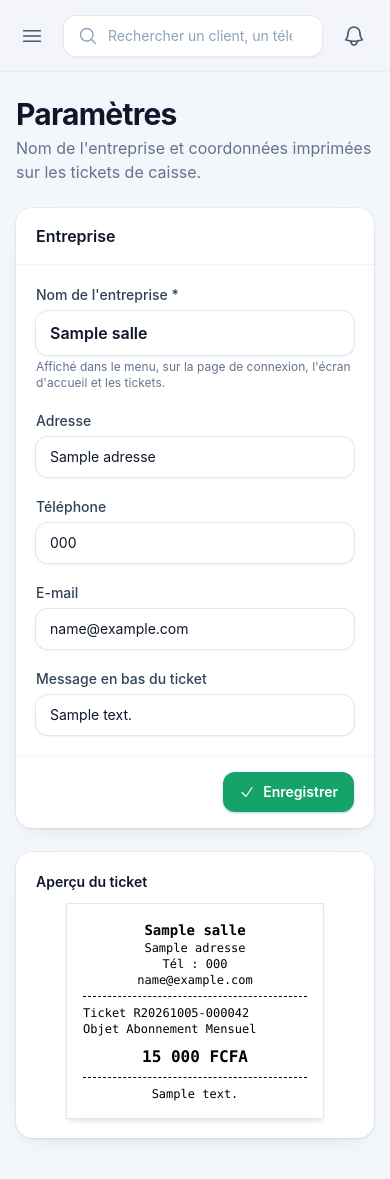
After one commit to guysergekouassi/gym, a Laravel app: template resources/views/admin/parametres.blade.php in a window 390 px wide. The commit adds this page. Shown: the top 1179 px of the page. Run offline with Laravel 12, Linux system fonts and the light colour scheme; a user stored in the database is signed in; data comes from the database, SQL or seed files in the repository; tables that the repository leaves empty hold one stand-in row (values such as "Sample post"); the template is opened without the code that fills it: most values are stand-ins (such as "Sample title", 1, 10 or a date in 2020); style sheets or scripts are compiled from the project's sources.

Commit message:
Paramètres : nom de l'entreprise, adresse, téléphone, e-mail et message du ticket
- Page Administration > Paramètres avec aperçu du ticket en direct
- Le nom remplace « GymFlow » partout (menu, connexion, accueil, ticket)
- E-mail et message personnalisé ajoutés au ticket (navigateur et ESC/POS)
- Nom par défaut : « Gym »

Co-Authored-By: Claude Opus 5.5 <noreply@anthropic.com>
Claude-Session: https://claude.ai/code/session_01BoHGktCQAeT5jXiFGuYBnv

```diff
--- a/app/Models/Parametre.php
+++ b/app/Models/Parametre.php
@@ -3,11 +3,23 @@
 namespace App\Models;
 
 use Illuminate\Database\Eloquent\Model;
+use Illuminate\Support\Facades\Cache;
 
-/** Réglages simples clé/valeur modifiables par l'admin. */
+/** Réglages simples clé/valeur modifiables par l'admin (page Paramètres). */
 class Parametre extends Model
 {
     public const TARIF_JOURNALIER = 'tarif_journalier';
+
+    /** Réglages de la salle qui remplacent les valeurs de config/salle.php. */
+    public const SALLE = [
+        'salle_nom' => 'nom',
+        'salle_adresse' => 'adresse',
+        'salle_telephone' => 'telephone',
+        'salle_email' => 'email',
+        'recu_message' => 'message_recu',
+    ];
+
+    private const CLE_CACHE = 'parametres.tous';
 
     protected $primaryKey = 'cle';
 
@@ -19,12 +31,31 @@ class Parametre extends Model
 
     public static function valeur(string $cle, mixed $defaut = null): mixed
     {
-        return self::find($cle)?->valeur ?? $defaut;
+        return self::tous()[$cle] ?? $defaut;
     }
 
-    public static function definir(string $cle, string|int $valeur): void
+    public static function definir(string $cle, string|int|null $valeur): void
     {
         self::updateOrCreate(['cle' => $cle], ['valeur' => (string) $valeur]);
+        Cache::forget(self::CLE_CACHE);
+    }
+
+    /** @return array<string, string> */
+    public static function tous(): array
+    {
+        return Cache::rememberForever(self::CLE_CACHE, fn () => self::pluck('valeur', 'cle')->all());
+    }
+
+    /** Applique les réglages enregistrés à config('salle.*') (appelé au démarrage). */
+    public static function appliquerALaConfig(): void
+    {
+        $valeurs = self::tous();
+
+        foreach (self::SALLE as $cle => $config) {
+            if (array_key_exists($cle, $valeurs)) {
+                config(["salle.{$config}" => $valeurs[$cle]]);
+            }
+        }
     }
 
     /** Prix d'une entrée journalière : réglage admin, sinon valeur du .env. */
--- a/app/Providers/AppServiceProvider.php
+++ b/app/Providers/AppServiceProvider.php
@@ -2,6 +2,7 @@
 
 namespace App\Providers;
 
+use App\Models\Parametre;
 use App\Services\KpiService;
 use Illuminate\Support\Facades\DB;
 use Illuminate\Support\Facades\URL;
@@ -21,6 +22,13 @@ class AppServiceProvider extends ServiceProvider
         // Mots de passe : 10 caractères minimum, majuscules, minuscules et chiffres
         Password::defaults(fn () => Password::min(10)->letters()->mixedCase()->numbers());
 
+        // Nom, adresse, téléphone, e-mail de la salle : réglés par l'admin dans « Paramètres »
+        try {
+            Parametre::appliquerALaConfig();
+        } catch (\Throwable) {
+            // Base pas encore migrée (installation) : on garde les valeurs du .env
+        }
+
         // Cloche de la barre du haut : abonnements qui expirent bientôt
         View::composer('layouts.app', function ($view) {
             if (auth()->check()) {
--- a/app/Services/RecuService.php
+++ b/app/Services/RecuService.php
@@ -47,6 +47,9 @@ class RecuService
             if (config('salle.telephone')) {
                 $imprimante->text('Tel : '.$t(config('salle.telephone'))."\n");
             }
+            if (config('salle.email')) {
+                $imprimante->text($t(config('salle.email'))."\n");
+            }
             $imprimante->text(str_repeat('-', 42)."\n");
 
             $imprimante->setJustification(Printer::JUSTIFY_LEFT);
@@ -75,7 +78,7 @@ class RecuService
             $imprimante->text($t(Fcfa::format($paiement->montant))."\n");
             $imprimante->setTextSize(1, 1);
             $imprimante->text('Caisse : '.$t($paiement->user?->name)."\n\n");
-            $imprimante->text("Merci et bonne seance !\n");
+            $imprimante->text($t(config('salle.message_recu') ?: 'Merci et bonne seance !')."\n");
             $imprimante->feed(3);
             $imprimante->cut();
         } finally {
--- a/config/salle.php
+++ b/config/salle.php
@@ -2,9 +2,13 @@
 
 return [
 
-    'nom' => env('SALLE_NOM', 'GymFlow'),
+    'nom' => env('SALLE_NOM', 'Gym'),
     'adresse' => env('SALLE_ADRESSE', "Abidjan, Côte d'Ivoire"),
     'telephone' => env('SALLE_TELEPHONE', ''),
+    'email' => env('SALLE_EMAIL', ''),
+    'message_recu' => env('SALLE_MESSAGE_RECU', 'Merci et bonne séance !'),
+
+    // Ces valeurs sont modifiables par l'admin (page Paramètres), qui les remplace.
 
     // Tarif initial d'une entrée journalière (FCFA) — ensuite modifiable par l'admin dans l'application
     'tarif_journalier' => (int) env('SALLE_TARIF_JOURNALIER', 2000),
--- /dev/null
+++ b/resources/views/admin/parametres.blade.php
@@ -0,0 +1,59 @@
+@extends('layouts.app')
+@section('title', 'Paramètres')
+
+@section('content')
+<div class="mb-6">
+    <h1 class="text-3xl font-bold tracking-tight text-slate-900">Paramètres</h1>
+    <p class="mt-1 text-slate-500">Nom de l'entreprise et coordonnées imprimées sur les tickets de caisse.</p>
+</div>
+
+<form method="POST" action="{{ route('admin.parametres.update') }}" class="grid gap-6 xl:grid-cols-3">
+    @csrf @method('PUT')
+    <div class="card xl:col-span-2">
+        <div class="card-header"><h2 class="card-title">Entreprise</h2></div>
+        <div class="card-body grid gap-5 sm:grid-cols-2">
+            <div class="sm:col-span-2">
+                <label for="nom" class="label">Nom de l'entreprise *</label>
+                <input id="nom" name="nom" required maxlength="60" value="{{ old('nom', $salle['nom']) }}" class="input text-base font-semibold" data-apercu="nom">
+                <p class="hint">Affiché dans le menu, sur la page de connexion, l'écran d'accueil et les tickets.</p>
+            </div>
+            <div class="sm:col-span-2">
+                <label for="adresse" class="label">Adresse</label>
+                <input id="adresse" name="adresse" maxlength="150" value="{{ old('adresse', $salle['adresse']) }}" class="input" placeholder="ex. Cocody Angré, Abidjan" data-apercu="adresse">
+            </div>
+            <div>
+                <label for="telephone" class="label">Téléphone</label>
+                <input id="telephone" name="telephone" maxlength="40" value="{{ old('telephone', $salle['telephone']) }}" class="input" placeholder="07 00 00 00 00" data-apercu="telephone">
+            </div>
+            <div>
+                <label for="email" class="label">E-mail</label>
+                <input id="email" type="email" name="email" maxlength="150" value="{{ old('email', $salle['email']) }}" class="input" placeholder="contact@masalle.ci" data-apercu="email">
+            </div>
+            <div class="sm:col-span-2">
+                <label for="message_recu" class="label">Message en bas du ticket</label>
+                <input id="message_recu" name="message_recu" maxlength="120" value="{{ old('message_recu', $salle['message_recu']) }}" class="input" placeholder="Merci et bonne séance !" data-apercu="message_recu">
+            </div>
+        </div>
+        <div class="flex justify-end border-t border-slate-100 px-5 py-4">
+            <button type="submit" class="btn-primary"><x-icon name="check" class="size-4"/> Enregistrer</button>
+        </div>
+    </div>
+
+    {{-- Aperçu du ticket, mis à jour pendant la saisie --}}
+    <div class="card h-fit p-5">
+        <p class="mb-3 text-sm font-semibold text-slate-900">Aperçu du ticket</p>
+        <div class="mx-auto w-64 bg-white p-4 font-mono text-xs text-black shadow-md ring-1 ring-slate-200">
+            <p class="text-center text-sm font-bold" data-apercu-cible="nom">{{ $salle['nom'] }}</p>
+            <p class="text-center" data-apercu-cible="adresse">{{ $salle['adresse'] }}</p>
+            <p class="text-center">Tél : <span data-apercu-cible="telephone">{{ $salle['telephone'] }}</span></p>
+            <p class="text-center" data-apercu-cible="email">{{ $salle['email'] }}</p>
+            <p class="my-2 border-t border-dashed border-black"></p>
+            <p>Ticket   R20261005-000042</p>
+            <p>Objet    Abonnement Mensuel</p>
+            <p class="my-2 text-center text-base font-bold">15 000 FCFA</p>
+            <p class="my-2 border-t border-dashed border-black"></p>
+            <p class="text-center" data-apercu-cible="message_recu">{{ $salle['message_recu'] }}</p>
+        </div>
+    </div>
+</form>
+@endsection
--- a/resources/views/components/icon.blade.php
+++ b/resources/views/components/icon.blade.php
@@ -42,6 +42,7 @@
         'arrow-right' => 'M13.5 4.5 21 12m0 0-7.5 7.5M21 12H3',
         'ticket' => 'M16.5 6v.75m0 3v.75m0 3v.75m0 3V18m-9-5.25h5.25M7.5 15h3M3.375 5.25c-.621 0-1.125.504-1.125 1.125v3.026a2.999 2.999 0 0 1 0 5.198v3.026c0 .621.504 1.125 1.125 1.125h17.25c.621 0 1.125-.504 1.125-1.125v-3.026a2.999 2.999 0 0 1 0-5.198V6.375c0-.621-.504-1.125-1.125-1.125H3.375Z',
         'clipboard' => 'M9 12h3.75M9 15h3.75M9 18h3.75m3 .75H18a2.25 2.25 0 0 0 2.25-2.25V6.108c0-1.135-.845-2.098-1.976-2.192a48.424 48.424 0 0 0-1.123-.08m-5.801 0c-.065.21-.1.433-.1.664 0 .414.336.75.75.75h4.5a.75.75 0 0 0 .75-.75 2.25 2.25 0 0 0-.1-.664m-5.8 0A2.251 2.251 0 0 1 13.5 2.25H15c1.012 0 1.867.668 2.15 1.586m-5.8 0c-.376.023-.75.05-1.124.08C9.095 4.01 8.25 4.973 8.25 6.108V8.25m0 0H4.875c-.621 0-1.125.504-1.125 1.125v11.25c0 .621.504 1.125 1.125 1.125h9.75c.621 0 1.125-.504 1.125-1.125V9.375c0-.621-.504-1.125-1.125-1.125H8.25ZM6.75 12h.008v.008H6.75V12Zm0 3h.008v.008H6.75V15Zm0 3h.008v.008H6.75V18Z',
+        'settings' => 'M9.594 3.94c.09-.542.56-.94 1.11-.94h2.593c.55 0 1.02.398 1.11.94l.213 1.281c.063.374.313.686.645.87.074.04.147.083.22.127.325.196.72.257 1.075.124l1.217-.456a1.125 1.125 0 0 1 1.37.49l1.296 2.247a1.125 1.125 0 0 1-.26 1.431l-1.003.827c-.293.241-.438.613-.43.992a7.723 7.723 0 0 1 0 .255c-.008.378.137.75.43.991l1.004.827c.424.35.534.955.26 1.43l-1.298 2.247a1.125 1.125 0 0 1-1.369.491l-1.217-.456c-.355-.133-.75-.072-1.076.124a6.47 6.47 0 0 1-.22.128c-.331.183-.581.495-.644.869l-.213 1.281c-.09.543-.56.94-1.11.94h-2.594c-.55 0-1.019-.398-1.11-.94l-.213-1.281c-.062-.374-.312-.686-.644-.87a6.52 6.52 0 0 1-.22-.127c-.325-.196-.72-.257-1.076-.124l-1.217.456a1.125 1.125 0 0 1-1.369-.49l-1.297-2.247a1.125 1.125 0 0 1 .26-1.431l1.004-.827c.292-.24.437-.613.43-.991a6.932 6.932 0 0 1 0-.255c.007-.38-.138-.751-.43-.992l-1.004-.827a1.125 1.125 0 0 1-.26-1.43l1.297-2.247a1.125 1.125 0 0 1 1.37-.491l1.216.456c.356.133.751.072 1.076-.124.072-.044.146-.086.22-.128.332-.183.582-.495.644-.869l.214-1.28Z M15 12a3 3 0 1 1-6 0 3 3 0 0 1 6 0Z',
         'minus' => 'M5 12h14',
         'dumbbell' => 'M6.5 6.5v11M17.5 6.5v11M3.5 9v6M20.5 9v6M6.5 12h11',
     ];
--- a/resources/views/layouts/app.blade.php
+++ b/resources/views/layouts/app.blade.php
@@ -42,6 +42,7 @@
                 <a href="{{ route('admin.formules.index') }}" class="{{ $actif('admin.formules.*') }}"><x-icon name="tag"/> Formules &amp; tarifs</a>
                 <a href="{{ route('admin.utilisateurs.index') }}" class="{{ $actif('admin.utilisateurs.*') }}"><x-icon name="shield"/> Utilisateurs</a>
                 <a href="{{ route('admin.pointeuses.index') }}" class="{{ $actif('admin.pointeuses.*') }}"><x-icon name="fingerprint"/> Pointeuses</a>
+                <a href="{{ route('admin.parametres.edit') }}" class="{{ $actif('admin.parametres.*') }}"><x-icon name="settings"/> Paramètres</a>
             @endif
         </nav>
 
--- a/resources/views/recus/show.blade.php
+++ b/resources/views/recus/show.blade.php
@@ -46,6 +46,7 @@
     <div class="centre titre">{{ config('salle.nom') }}</div>
     <div class="centre">{{ config('salle.adresse') }}</div>
     @if(config('salle.telephone'))<div class="centre">Tél : {{ config('salle.telephone') }}</div>@endif
+    @if(config('salle.email'))<div class="centre">{{ config('salle.email') }}</div>@endif
     <div class="sep"></div>
 
     @if($paiement->estAnnule())
@@ -70,7 +71,7 @@
     <div class="montant">{{ Fcfa::format($paiement->montant) }}</div>
     <div class="centre">Caisse : {{ $paiement->user?->name ?? '—' }}</div>
     <div class="sep"></div>
-    <div class="centre">Merci et bonne séance !</div>
+    <div class="centre">{{ config('salle.message_recu') ?: 'Merci et bonne séance !' }}</div>
     <div class="centre" style="font-size:.85em;margin-top:4px">Ticket à conserver</div>
 </div>
 
--- a/routes/web.php
+++ b/routes/web.php
@@ -4,6 +4,7 @@ use App\Http\Controllers\AccueilController;
 use App\Http\Controllers\Admin\FormuleController;
 use App\Http\Controllers\Admin\PointeuseController;
 use App\Http\Controllers\Admin\PaiementController;
+use App\Http\Controllers\Admin\ParametreController;
 use App\Http\Controllers\Admin\UtilisateurController;
 use App\Http\Controllers\Auth\LoginController;
 use App\Http\Controllers\Auth\MotDePasseController;
@@ -48,6 +49,9 @@ Route::middleware(['auth', 'mdp.change'])->group(function () {
                 ->parameters(['utilisateurs' => 'utilisateur'])
                 ->except(['show', 'destroy']);
 
+            Route::get('/parametres', [ParametreController::class, 'edit'])->name('parametres.edit');
+            Route::put('/parametres', [ParametreController::class, 'update'])->name('parametres.update');
+
             Route::get('/pointeuses', [PointeuseController::class, 'index'])->name('pointeuses.index');
             Route::post('/pointeuses', [PointeuseController::class, 'store'])->name('pointeuses.store');
             Route::post('/pointeuses/{lecteur}/synchroniser', [PointeuseController::class, 'synchroniser'])->name('pointeuses.synchroniser');
```
Also changed, not shown: app/Http/Controllers/Admin/ParametreController.php (added, +49 -0 lines), resources/js/app.js (+7 -0 lines), tests/Feature/ParametreTest.php (added, +41 -0 lines), database/migrations/2026_10_05_000001_parametres_salle.php (added), 6 other files.
